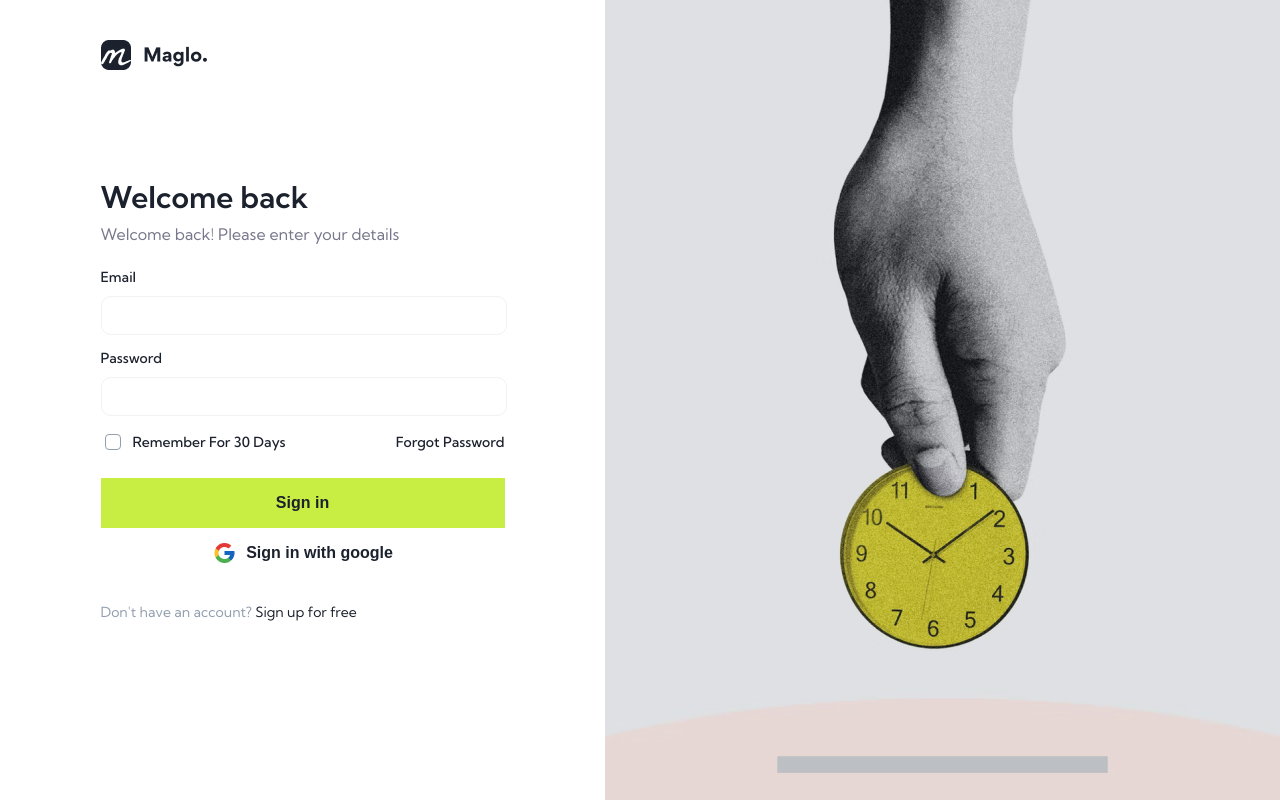
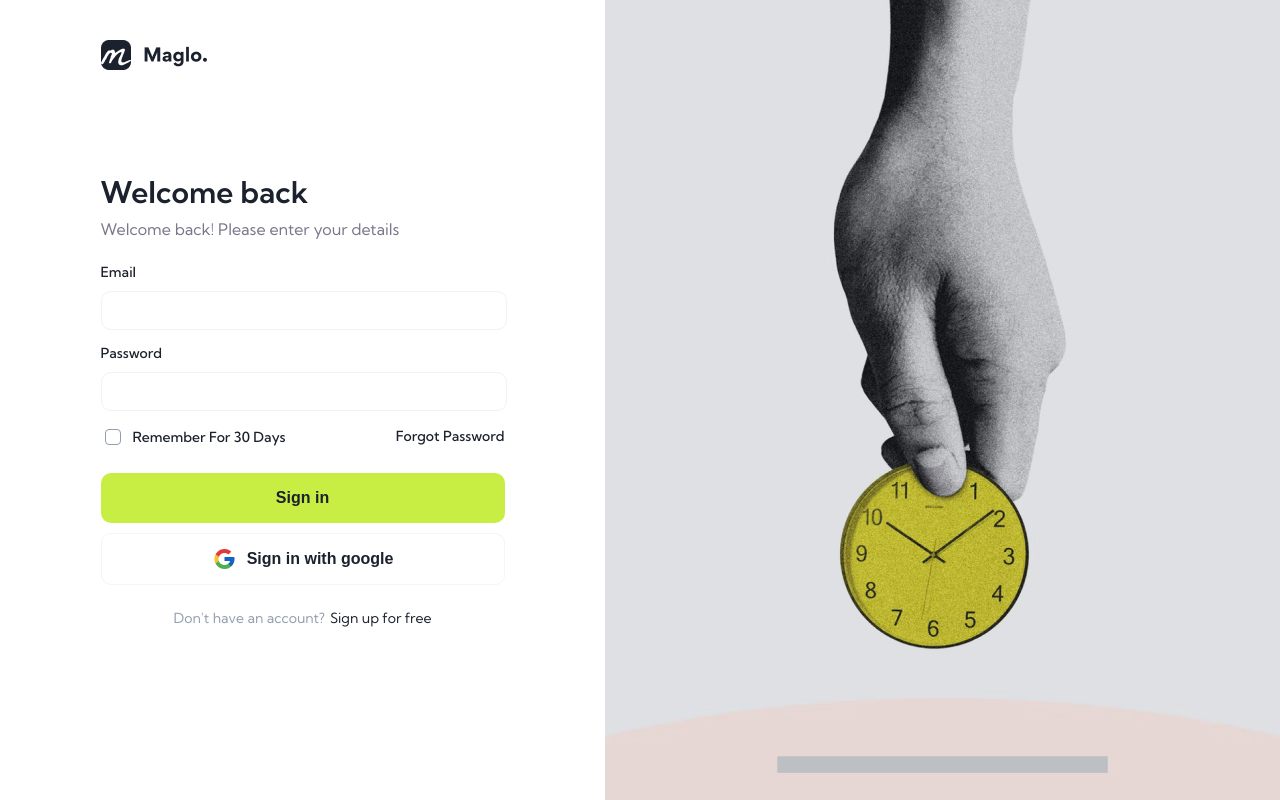
Before and after one commit to rowengit/financial-management, a Next.js app: page /signin in a window 1280 px wide. Built offline with nearby package versions, Linux system fonts and the light colour scheme.

Commit message:
feat: done signin page, add global color

```diff
--- /dev/null
+++ b/components/common/button.tsx
@@ -0,0 +1,38 @@
+import React from "react";
+import styled from "styled-components";
+
+const Styled = styled.button`
+	display: flex;
+	justify-content: center;
+	align-items: center;
+	gap: 10px;
+
+	font-weight: 600;
+	font-size: 16px;
+	line-height: 20px;
+	text-align: center;
+	color: ${p => p.theme.colors.text_primary};
+
+	line-height: 48px;
+	width: 100%;
+	border-radius: 10px;
+
+	&.btn-submit {
+		background: ${p => p.theme.colors.button_bg_primary};
+	}
+
+	&.btn-secondary {
+		border: 1px solid ${props => props.theme.colors.border_third};
+	}
+`;
+
+export const Button = ({
+	className,
+	children
+}: {
+	className: string;
+
+	children?: React.ReactNode;
+}) => {
+	return <Styled className={className}>{children}</Styled>;
+};
--- a/components/common/checkbox.tsx
+++ b/components/common/checkbox.tsx
@@ -7,15 +7,15 @@ const Wrapper = styled.div`
 		width: 16px;
 		height: 16px;
 		border-radius: 4px;
-		border: 1px solid #929eae;
+		border: 1px solid ${p => p.theme.colors.border_primary};
 		text-align: center;
 		line-height: 16px;
 
 		&:checked {
-			background-color: #29a073;
-			border: 1px solid #29a073;
+			background-color: ${p => p.theme.colors.button_bg_secondary};
+			border: 1px solid ${p => p.theme.colors.button_bg_secondary};
 
-			accent-color: #29a073;
+			accent-color: ${p => p.theme.colors.button_bg_secondary};
 
 			&:after {
 				content: "✓";
--- a/components/common/input.tsx
+++ b/components/common/input.tsx
@@ -12,13 +12,17 @@ const Wrapper = styled.div`
 		font-weight: 500;
 		font-size: 14px;
 		line-height: 17px;
-		color: #78778b;
+		color: ${p => p.theme.colors.text_secondary};
 
 		width: calc(100% - 30px);
 
-		border: 1px #f2f2f2 solid;
+		border: 1px ${p => p.theme.colors.border_secondary} solid;
 		border-radius: 10px;
 		padding: 10px 15px;
+
+		&:focus {
+			outline: 2px solid ${p => p.theme.colors.button_bg_secondary};
+		}
 	}
 `;
 
--- a/components/globalStyle.ts
+++ b/components/globalStyle.ts
@@ -81,32 +81,46 @@ export const GlobalStyle = createGlobalStyle`
         cursor: pointer;
     }
 
-    span, p, h1 {
+    span, p, h1, a {
         user-select:none;
+    }
+
+    h1, a, label {
+        color: ${props => props.theme.colors.text_primary};
     }
 
     h1{
         font-weight: 600;
         font-size: 30px;
         line-height: 37px;
-        color: #1B212D;
     }
 
     p{
         font-weight: 400;
         font-size: 16px;
         line-height: 20px;
-        color: #78778B;
+        color: ${props => props.theme.colors.text_secondary};
     }
 
     label {
         font-weight: 500;
         font-size: 14px;
         line-height: 17px;
-        color: #1B212D;
     }
+
 
     a:hover, button:hover {
         opacity:.8;
     }
+
+    .btn-group {
+        margin: 25px 0;
+        display: flex;
+        flex-direction: column;
+        gap: 10px;
+    }
+
+    .input-group {
+        margin-top: 25px;
+    }
 `;
--- a/components/layout.tsx
+++ b/components/layout.tsx
@@ -1,10 +1,30 @@
 import Head from "next/head";
 import React from "react";
 import { GlobalStyle } from "./globalStyle";
+import { ThemeProvider, DefaultTheme } from "styled-components";
+
+const defColors: DefaultTheme["colors"] = {
+	text_secondary: "#78778B",
+	text_primary: " #1B212D",
+	text_third: "#929eae",
+
+	border_primary: "#929eae",
+	border_secondary: "#f2f2f2",
+	border_third: "#f5f5f5",
+
+	button_bg_primary: "#c8ee44",
+	button_bg_secondary: "#29a073",
+
+	bg_primary: "#fff"
+};
+
+const theme: DefaultTheme = {
+	colors: defColors
+};
 
 export const Layout = ({ children }: { children: React.ReactNode }) => {
 	return (
-		<>
+		<ThemeProvider theme={theme}>
 			<Head>
 				<title>Financial Management</title>
 				<meta
@@ -25,6 +45,6 @@ export const Layout = ({ children }: { children: React.ReactNode }) => {
 			</Head>
 			<GlobalStyle />
 			{children}
-		</>
+		</ThemeProvider>
 	);
 };
--- /dev/null
+++ b/components/theme.d.ts
@@ -0,0 +1,20 @@
+import "styled-components";
+
+declare module "styled-components" {
+	export interface DefaultTheme {
+		colors: {
+			text_primary: string;
+			text_secondary: string;
+			text_third: string;
+
+			border_primary: string;
+			border_secondary: string;
+			border_third: string;
+
+			button_bg_primary: string;
+			button_bg_secondary: string;
+
+			bg_primary: string;
+		};
+	}
+}
--- a/pages/signin.tsx
+++ b/pages/signin.tsx
@@ -4,6 +4,7 @@ import { CheckBox } from "@components/common/checkbox";
 import Google from "@img/icon/google.png";
 import styled from "styled-components";
 import saving from "@img/saving.png";
+import { Button } from "@components/common/button";
 
 const Main = styled.main`
 	display: flex;
@@ -24,21 +25,6 @@ const Main = styled.main`
 				margin-bottom: 8px;
 			}
 
-			> span {
-				font-weight: 400;
-				font-size: 14px;
-				line-height: 17px;
-				color: #929eae;
-
-				a {
-					color: #1b212d;
-				}
-			}
-
-			.input-group {
-				margin-top: 25px;
-			}
-
 			.input-group + div {
 				display: flex;
 				justify-content: space-between;
@@ -49,32 +35,18 @@ const Main = styled.main`
 					font-size: 14px;
 					line-height: 17px;
 					text-align: right;
-
-					color: #1b212d;
 				}
 			}
 
-			.btn-group {
-				margin: 25px 0;
+			> div:last-child {
+				text-align: center;
+				font-weight: 400;
+				font-size: 14px;
+				line-height: 17px;
+				color: ${props => props.theme.colors.text_third};
 
-				button {
-					display: flex;
-					justify-content: center;
-					align-items: center;
-					gap: 9px;
-
-					font-weight: 600;
-					font-size: 16px;
-					line-height: 20px;
-					text-align: center;
-					color: #1b212d;
-
-					line-height: 48px;
-					width: 100%;
-				}
-
-				.submit {
-					background: #c8ee44;
+				a {
+					margin-left: 5px;
 				}
 			}
 		}
@@ -110,15 +82,16 @@ export default function SignIn() {
 						<a>Forgot Password</a>
 					</div>
 					<div className="btn-group">
-						<button className="submit">Sign in</button>
-						<button>
+						<Button className="btn-submit">Sign in</Button>
+						<Button className="btn-secondary">
 							<img src={Google.src} />
 							Sign in with google
-						</button>
+						</Button>
 					</div>
-					<span>
-						Don't have an account? <a>Sign up for free</a>
-					</span>
+					<div>
+						<span>Don't have an account?</span>
+						<a>Sign up for free</a>
+					</div>
 				</form>
 			</section>
 			<div className="saving" />
```
